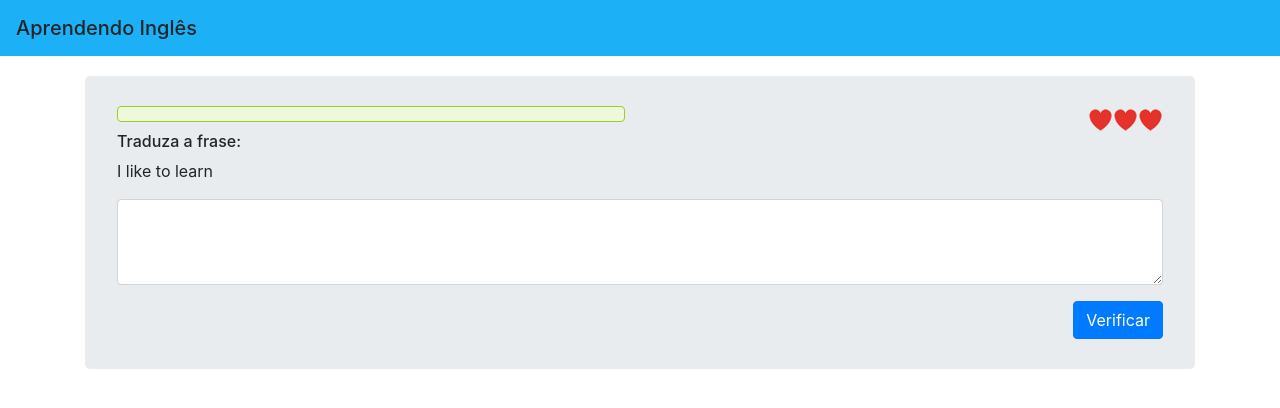
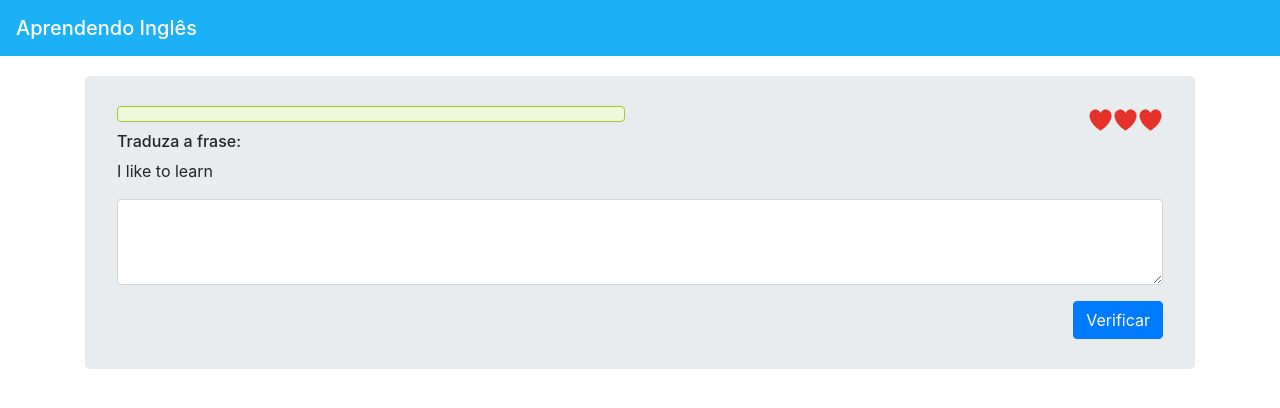
Before and after one commit to acamilass/english-app, an Angular app: page / in a window 1280 px wide. Shown: the top 408 px of the page. Built offline with nearby package versions, Linux system fonts and the light colour scheme.

Commit message:
ajuste de layout

```diff
--- a/src/app/topo/topo.component.css
+++ b/src/app/topo/topo.component.css
@@ -1,3 +1,4 @@
 .navbar {
-    background: #1CB0F6
+    background: #1CB0F6;
+    color: white;
 }
```
